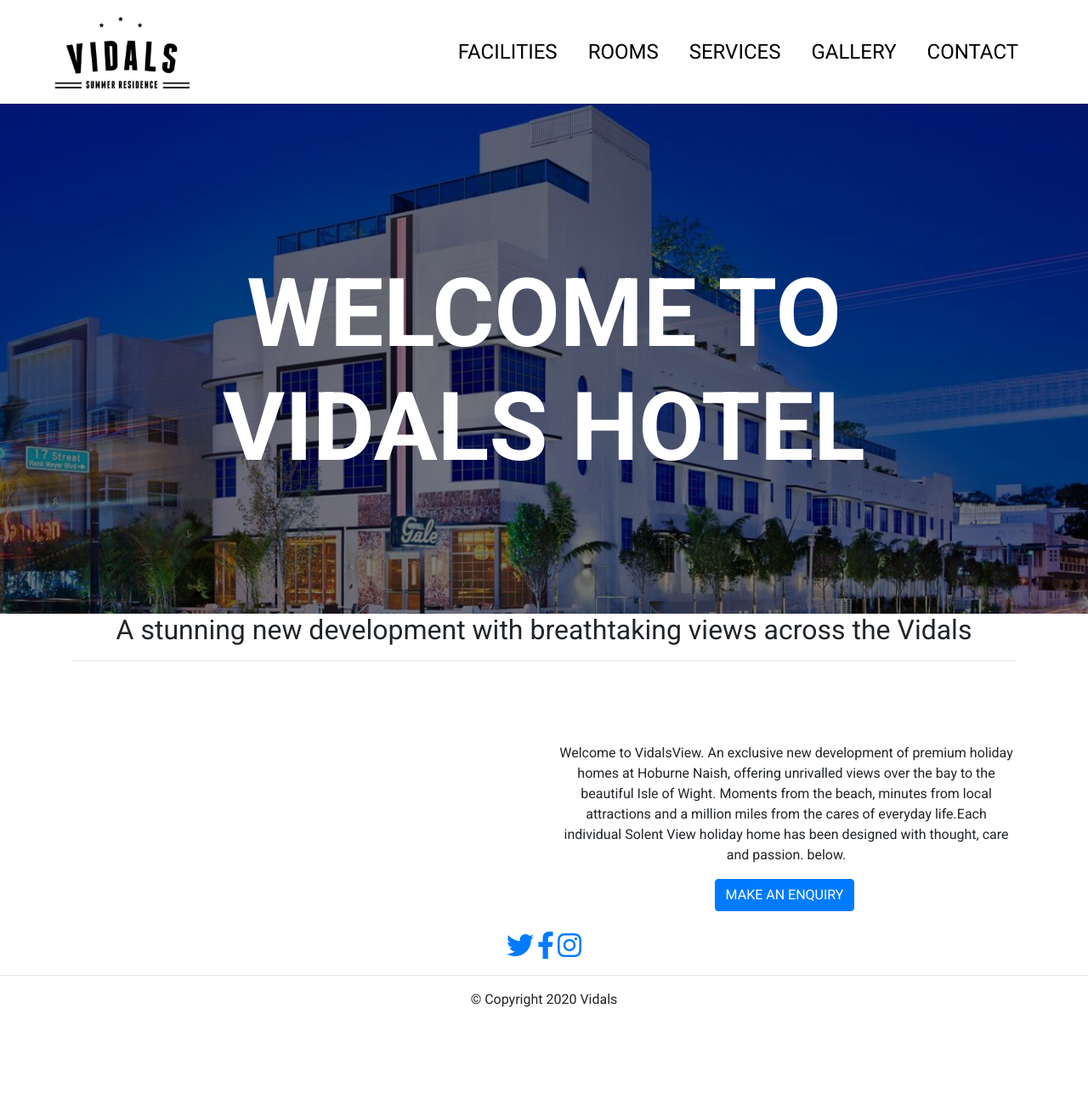
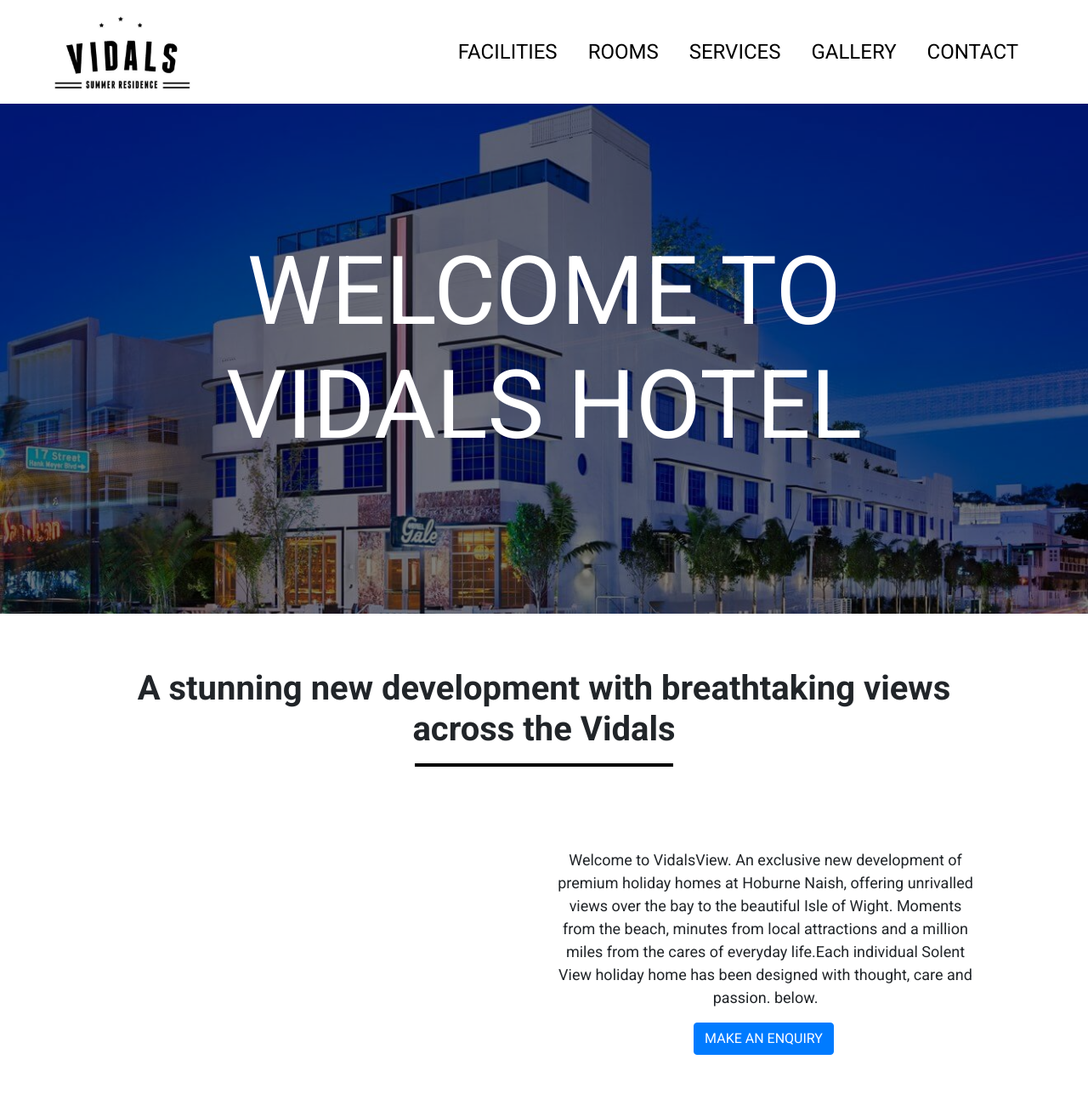
Before and after one commit to hngi/international-frontend-hotel-2, a plain HTML site: page index.html in a window 1280 px wide. Shown: the top 1300 px of the page at 85% size. Before the commit the page ends 1204 px from the top, so only its background shows below. Drawn offline with nearby package versions, Linux system fonts and the light colour scheme.

Commit message:
Updated CSS file

```diff
--- a/css/style.css
+++ b/css/style.css
@@ -1,4 +1,14 @@
 /* ---------Anash CSS Codes---------- */
+body {
+  text-align: center;
+  font-family: "Roboto", sans-serif;
+}
+h2 {
+    font-weight: 700;
+}
+p {
+    font-size: 1.125rem;
+}
 .navbar-brand img {
   width: 160px;
 }
@@ -17,29 +27,50 @@
   margin-bottom: 0;
 }
 .hero-section {
-    background-image: url('../images/banner.jpg');
+  background-image: url("../images/banner.jpg");
   background-repeat: no-repeat;
   background-size: cover;
   height: 600px;
-    box-shadow: inset 0 0 0 1000px rgba(0,0,0,.5);
-    padding: 14%;
+  box-shadow: inset 0 0 0 1000px rgba(0, 0, 0, 0.5);
+  padding: 12%;
 }
 .big-heading {
   font-size: 7rem;
+  color: #fff;;
+}
+.section-heading {
+    font-size: 2.5rem;
+}
+@media (max-width: 1028px) {
+    .big-heading {
+  font-size: 6rem;
+}
+}
+@media (max-width: 768px) {
+    .big-heading {
+  font-size: 5rem;
+  margin-top: 20px;
+}
+}
+.about-section {
+    padding: 5%;
+}
+hr {
+    width: 30%;
+    border-style: solid none none;
+    border-width: 4px;
+    border-color: #000;
+
+}
+.footer {
+  background-color: #575454;
+  padding: 3%;
   color: #fff;
-    font-weight: 700;
 }
-body {
-    text-align: center;
-    font-family: 'Roboto', sans-serif;
+.footer-hr {
+  border-color: #fff;
 }
-
-
-
-/* -------------Margaret CSS Codes-------------- */
-/* Write your codes here: */
-
-
-
-/* ---------Hadeel CSS Codes------------------------ */
-/* Write your codes here: */
+.footer-icon {
+  color: #fff;
+  margin: 0 2%;
+}
```
Lines whose indentation alone changed are shown as unchanged.
